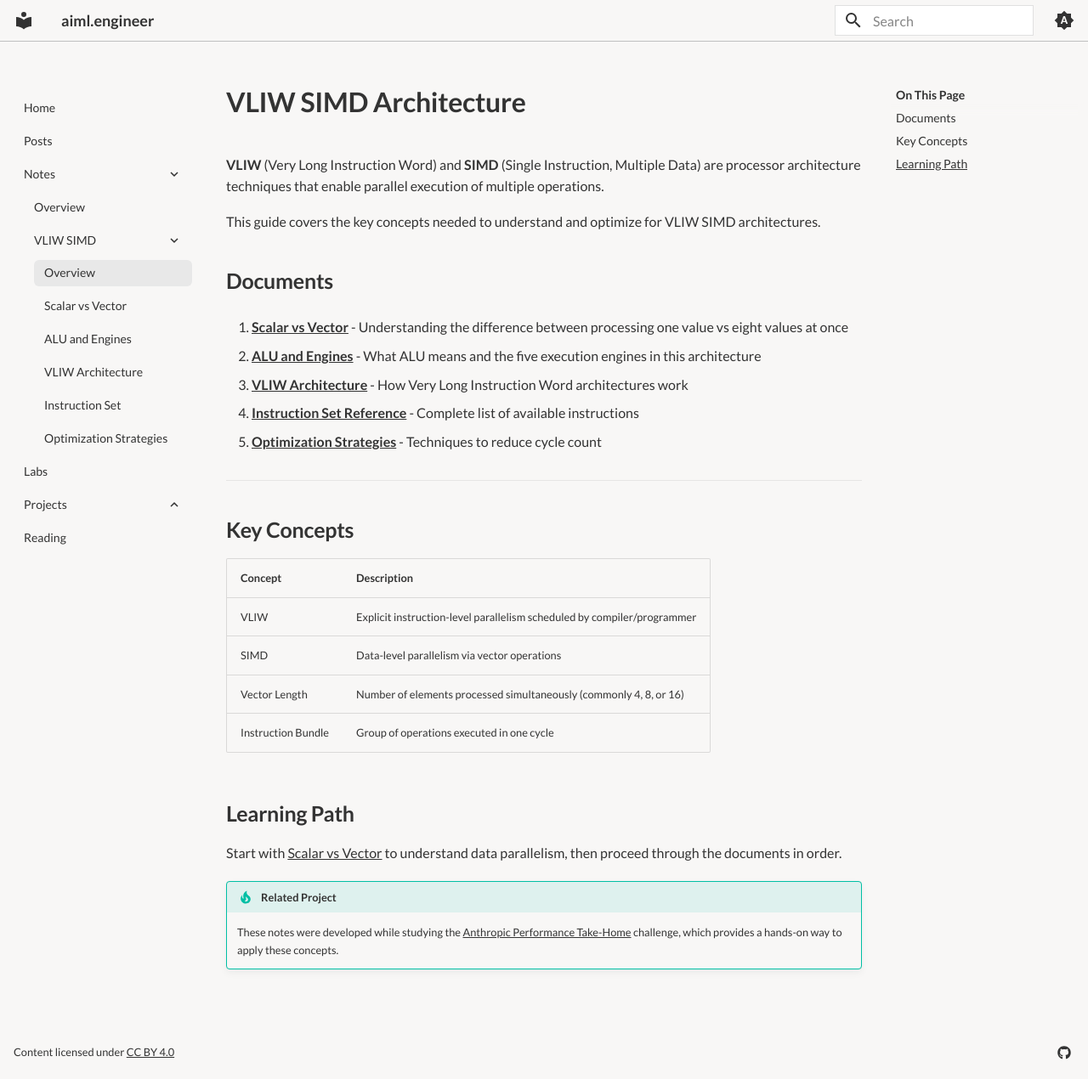
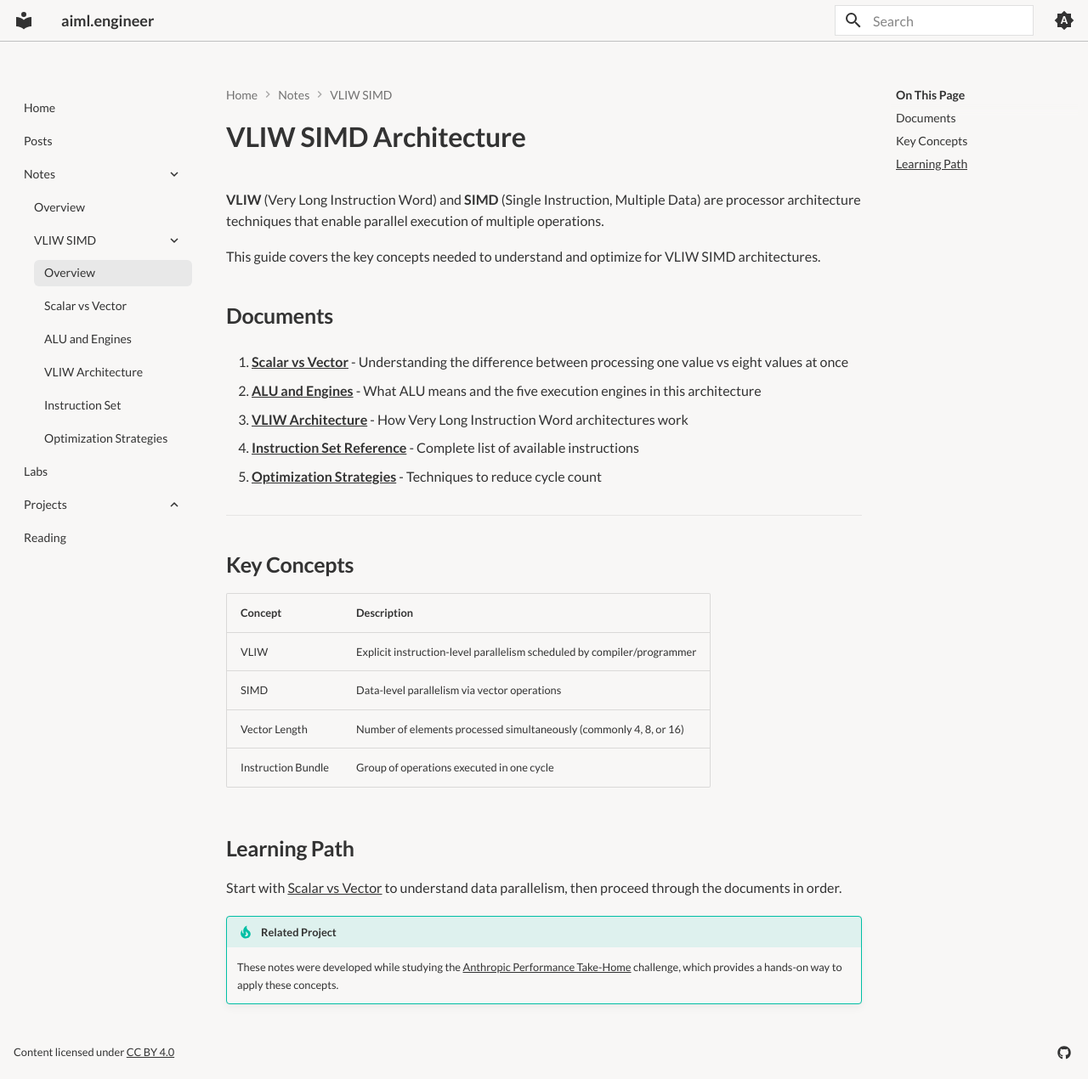
Before and after one commit to anurag4DSB/aiml-engineer, an MkDocs documentation site: the page built from content/notes/vliw-simd/index.md, in a window 1280 px wide and 1270 px high. Shown: the whole window at 85% size. Built offline with MkDocs 1.6.1 and Material for MkDocs 9.7.7, drawn with Linux system fonts in a browser that asks for light colours.

Commit message:
feat: add navigation enhancements
Enable instant navigation, progress indicator, and breadcrumbs
for improved user experience and faster page transitions.

Co-Authored-By: Claude Opus 4.5 <noreply@anthropic.com>

```diff
--- a/mkdocs.yml
+++ b/mkdocs.yml
@@ -37,6 +37,9 @@ theme:
       accent: teal
 
   features:
+    - navigation.instant
+    - navigation.instant.progress
+    - navigation.path
     - navigation.top
     - toc.follow
     - search.suggest
```
